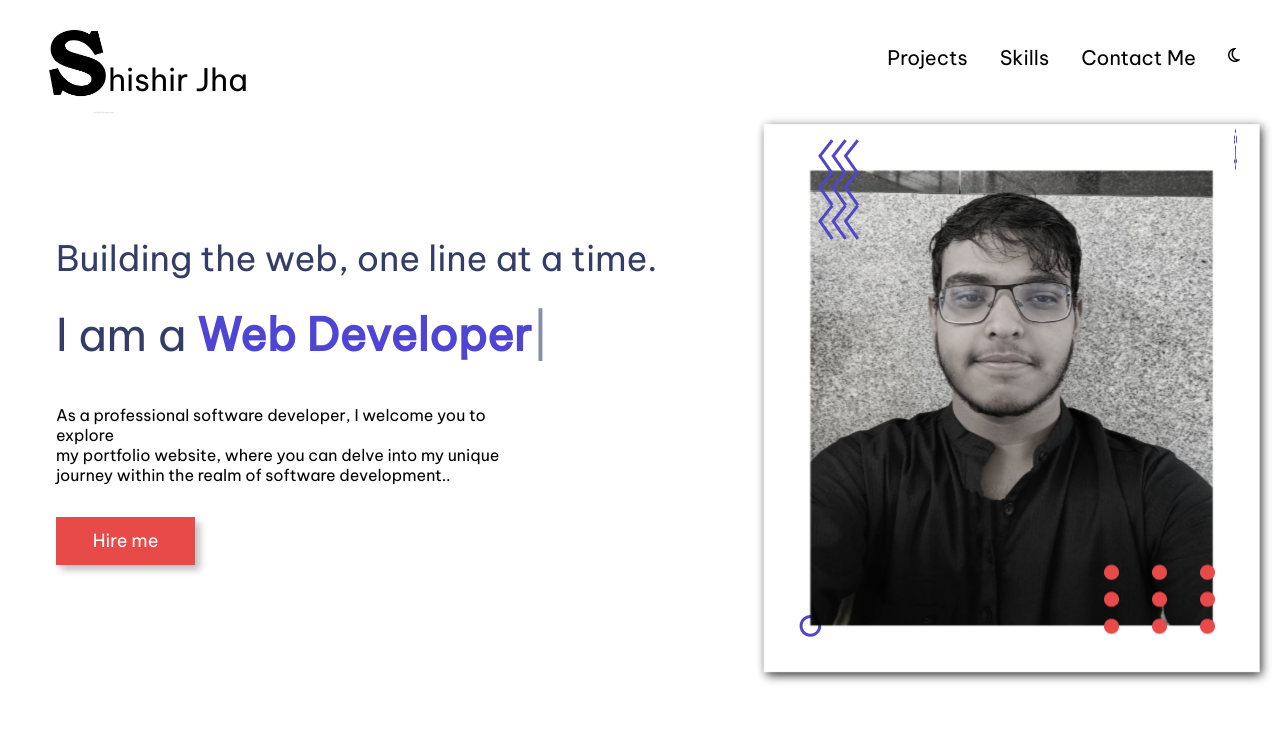
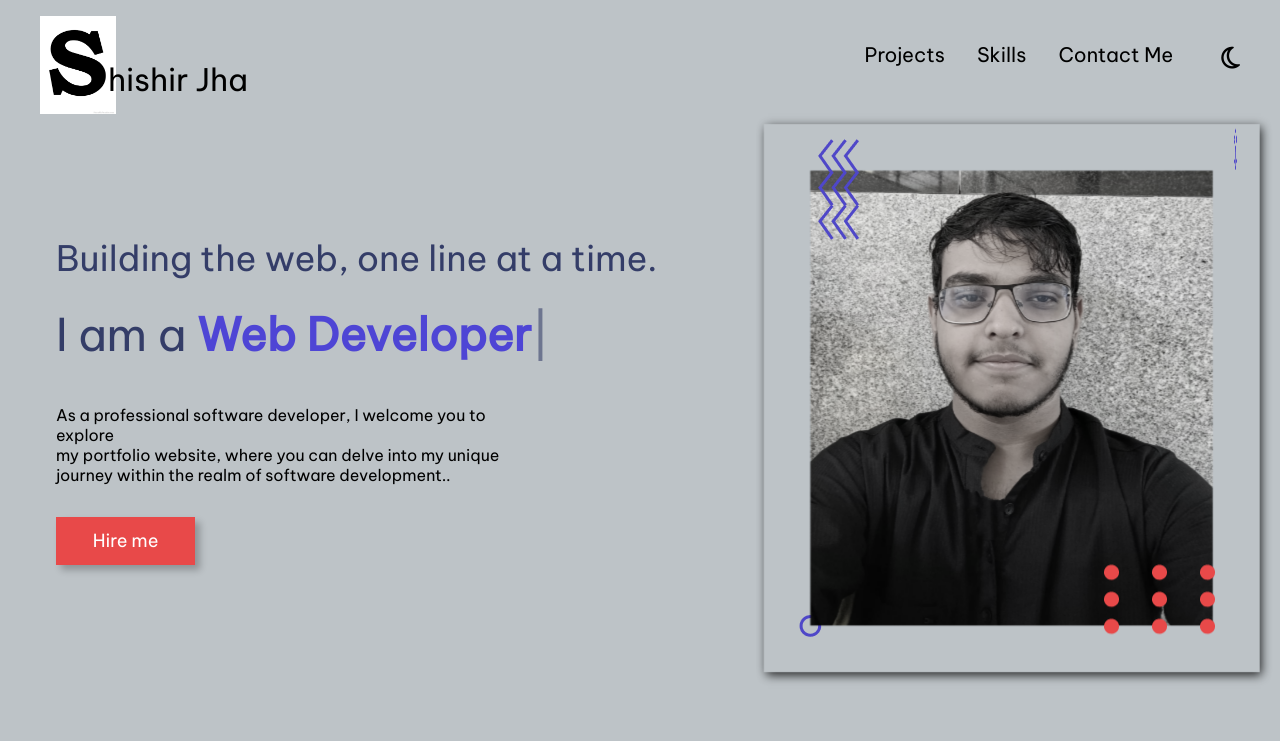
Before and after one commit to shishirkj/portfolio, a plain HTML site: page Portfolio/index.html in a window 1280 px wide. Both pictures are taken after a click on the element 1234 px from the left and 57 px from the top of the page. Shown: the top 741 px of the page. Drawn offline with nearby package versions, Linux system fonts and the light colour scheme.

Commit message:
Update styles.css

```diff
--- a/Portfolio/styles.css
+++ b/Portfolio/styles.css
@@ -13,6 +13,8 @@
 :root{
     --bgOrange:#e84949;
     overflow-x: hidden;
+    --primary:rgb(255, 255, 255);
+    --secondory:#292929;
 }
 
 .container
@@ -27,6 +29,20 @@
     align-items: center;
     padding-top: 1rem;
 }
+
+.dark-theme
+{
+   padding-left: 1rem;
+    cursor: pointer;
+    font-size: 25px;
+}
+
+
+.dark-mode {
+    background-color: rgba(189, 195, 199);
+ }
+
+
 
 .image
 {
@@ -365,7 +381,7 @@ font-weight: 500;
     box-shadow: 0px 0px 40px #1f1f1f;
 }
 
-project-card::after
+project-card
 {
     content: "";
     color: black;
@@ -384,12 +400,7 @@ project-card::after
         content: "";
         color: #fff;
         position: absolute;
-        background: linear-gradient(45deg, #343d68, #343d68be, #343d687c);
         z-index: 1;
-        top: 0;
-        left: 0;
-        right: 0;
-        bottom: 0;
         transform: scaleX(0);
         transform-origin: left;
         transition: all 0.4s;
@@ -399,8 +410,11 @@ project-card::after
     .project-card:hover::before
     {
         transform: scaleX(1);
-
-
+        background: linear-gradient(45deg, #343d68, #343d68be, #343d687c);
+        top: 0;
+        left: 0;
+        right: 0;
+        bottom: 0;
     }
 
     .project-number
@@ -610,6 +624,7 @@ cursor: pointer;
 
 }
 
+
 .skills-container
 {
     position: relative;
@@ -715,8 +730,10 @@ cursor: pointer;
 /* contact us */
 .contactus-container {
     width: 100%;
-    background-color: rgb(231, 231, 231);
-}
+    background-color: rgba(189, 195, 199);
+ }
+
+
 
 .container {
     max-width: 1200px;
```
